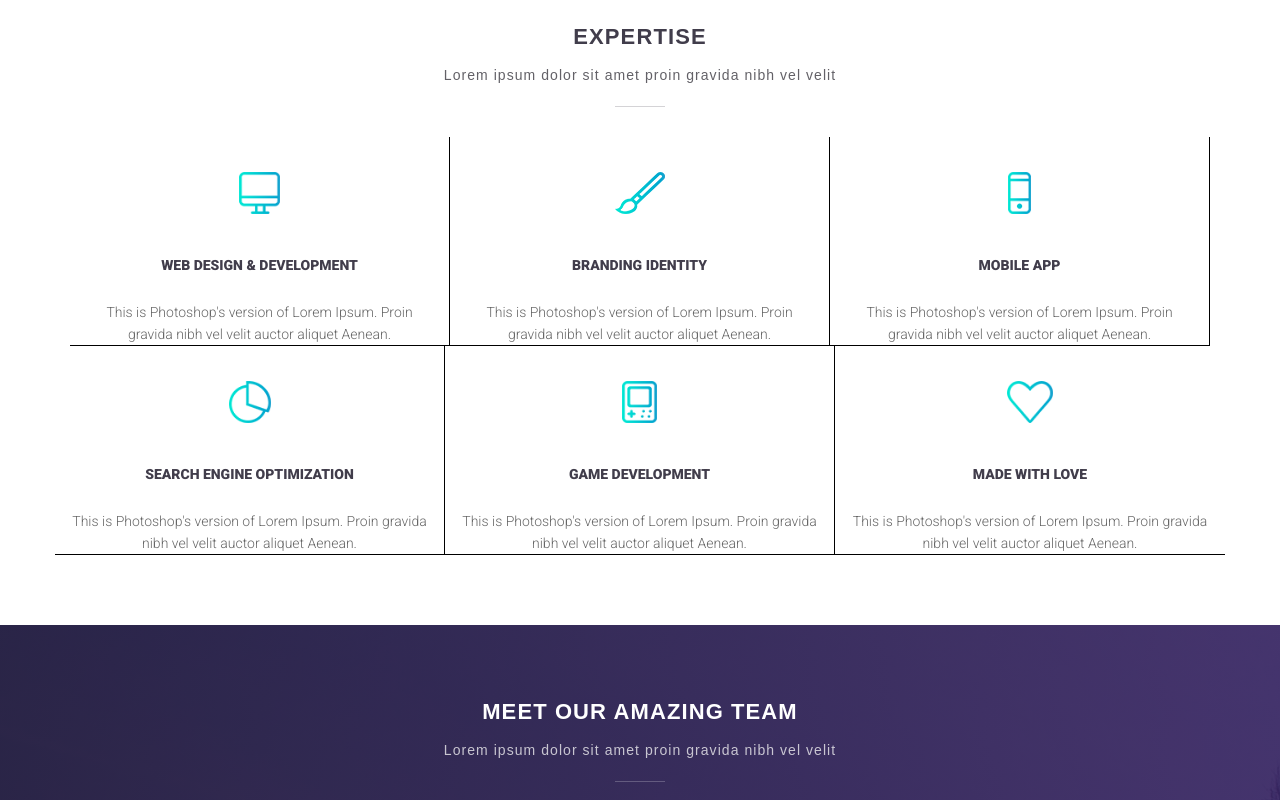
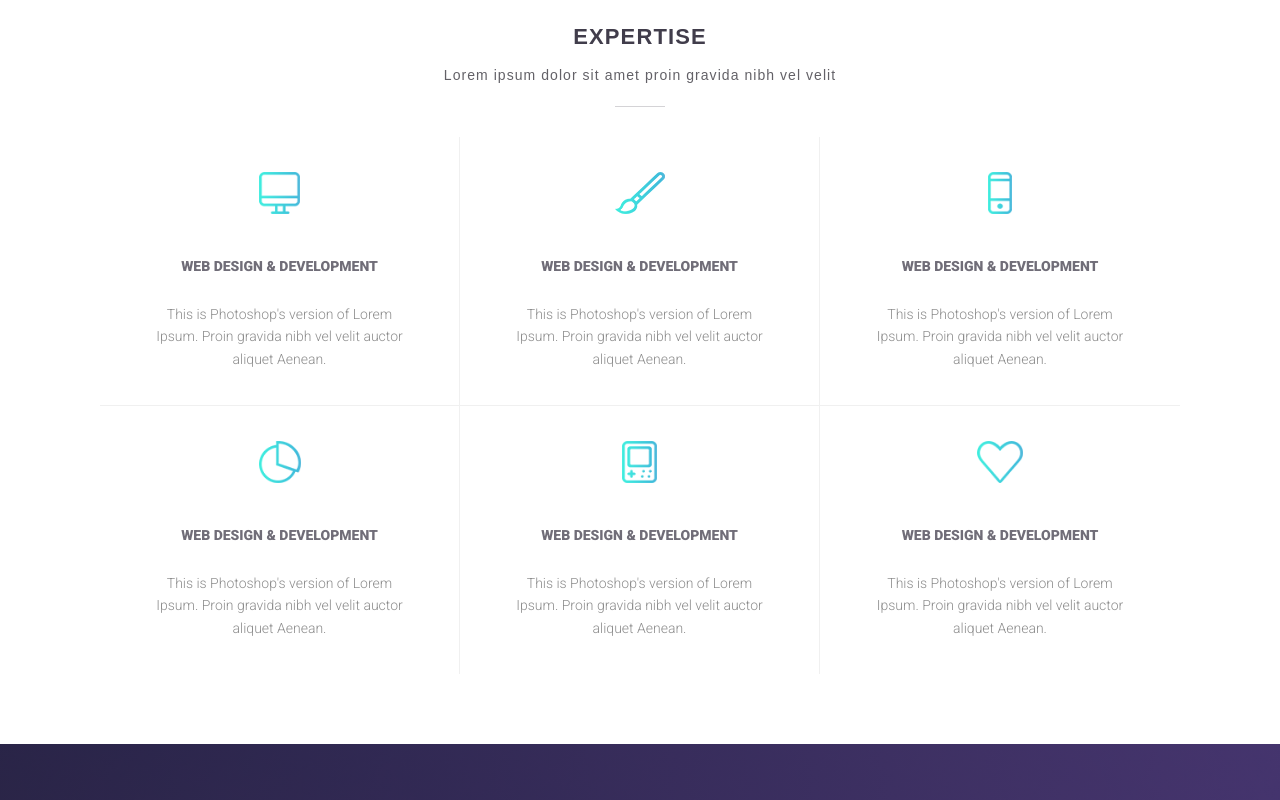
Before and after one commit to AlinaKurochka/Tajem, a website: page app/index.html in a window 1280 px wide. Shown: the part 1720-2520 px from the top of the page. Drawn offline with Linux system fonts and the light colour scheme.

Commit message:
add border for icon block

```diff
--- a/app/index.html
+++ b/app/index.html
@@ -74,39 +74,67 @@
 	</section>
 	<section class="expertise">
 		<div class="container">
+			<div class="title-content">
 				<h2 class="title title-base">EXPERTISE</h2>
 				<p class="text text-base">Lorem ipsum dolor sit amet proin gravida nibh vel velit</p>
-			<div class="row block-icon-row">
-				<div class="block-icon-content block-icon-content-first col-sm-12 col-md-4">
-					<img src="img/icon-1.png" class="block-icon-image">
-					<p class="block-icon-title">WEB DESIGN & DEVELOPMENT</p>
-					<p class="block-icon-text">This is Photoshop's version  of Lorem Ipsum. Proin gravida nibh vel velit auctor aliquet Aenean.</p>
 			</div>
-				<div class="block-icon-content block-icon-content-second col-sm-12 col-md-4">
-					<img src="img/icon-2.png" class="block-icon-image">
-					<p class="block-icon-title">BRANDING IDENTITY</p>
-					<p class="block-icon-text">This is Photoshop's version  of Lorem Ipsum. Proin gravida nibh vel velit auctor aliquet Aenean.</p>
+			<div class="icon-content">
+				<div class="row icon-row">
+					<div class="col-xs-12 col-sm-4 icon-column">
+						<div class="icon-header">
+							<img src="img/icon-1.png" alt="" class="icon-image">
 						</div>
-				<div class="block-icon-content block-icon-content-third col-sm-12 col-md-4">
-					<img src="img/icon-3.png" class="block-icon-image">
-					<p class="block-icon-title">MOBILE APP</p>
-					<p class="block-icon-text">This is Photoshop's version  of Lorem Ipsum. Proin gravida nibh vel velit auctor aliquet Aenean.</p>
+						<p class="icon-title">WEB DESIGN &amp; DEVELOPMENT</p>
+						<div class="icon-content">
+							<p>This is Photoshop's version  of Lorem Ipsum. Proin gravida nibh vel velit auctor aliquet Aenean.</p>
 						</div>
-				<div class="row block-icon-row">
-				<div class="block-icon-content block-icon-content-first col-sm-12 col-md-4">
-					<img src="img/icon-4.png" class="block-icon-image">
-					<p class="block-icon-title">SEARCH ENGINE OPTIMIZATION</p>
-					<p class="block-icon-text">This is Photoshop's version  of Lorem Ipsum. Proin gravida nibh vel velit auctor aliquet Aenean.</p>
 					</div>
-				<div class="block-icon-content block-icon-content-second col-sm-12 col-md-4">
-					<img src="img/icon-5.png" class="block-icon-image">
-					<p class="block-icon-title">GAME DEVELOPMENT</p>
-					<p class="block-icon-text">This is Photoshop's version  of Lorem Ipsum. Proin gravida nibh vel velit auctor aliquet Aenean.</p>
+					<div class="col-xs-12 col-sm-4 icon-column">
+						<div class="icon-header">
+							<img src="img/icon-2.png" alt="" class="icon-image">
 						</div>
-				<div class="block-icon-content block-icon-content-third col-sm-12 col-md-4">
-					<img src="img/icon-6.png" class="block-icon-image">
-					<p class="block-icon-title">MADE WITH LOVE</p>
-					<p class="block-icon-text">This is Photoshop's version  of Lorem Ipsum. Proin gravida nibh vel velit auctor aliquet Aenean.</p>
+						<p class="icon-title">WEB DESIGN &amp; DEVELOPMENT</p>
+						<div class="icon-content">
+							<p>This is Photoshop's version  of Lorem Ipsum. Proin gravida nibh vel velit auctor aliquet Aenean.</p>
+						</div>
+					</div>
+					<div class="col-xs-12 col-sm-4 icon-column">
+						<div class="icon-header">
+							<img src="img/icon-3.png" alt="" class="icon-image">
+						</div>
+						<p class="icon-title">WEB DESIGN &amp; DEVELOPMENT</p>
+						<div class="icon-content">
+							<p>This is Photoshop's version  of Lorem Ipsum. Proin gravida nibh vel velit auctor aliquet Aenean.</p>
+						</div>
+					</div>
+				</div>
+				<div class="row icon-row">
+					<div class="col-xs-12 col-sm-4 icon-column">
+						<div class="icon-header">
+							<img src="img/icon-4.png" alt="" class="icon-image">
+						</div>
+						<p class="icon-title">WEB DESIGN &amp; DEVELOPMENT</p>
+						<div class="icon-content">
+							<p>This is Photoshop's version  of Lorem Ipsum. Proin gravida nibh vel velit auctor aliquet Aenean.</p>
+						</div>
+					</div>
+					<div class="col-xs-12 col-sm-4 icon-column">
+						<div class="icon-header">
+							<img src="img/icon-5.png" alt="" class="icon-image">
+						</div>
+						<p class="icon-title">WEB DESIGN &amp; DEVELOPMENT</p>
+						<div class="icon-content">
+							<p>This is Photoshop's version  of Lorem Ipsum. Proin gravida nibh vel velit auctor aliquet Aenean.</p>
+						</div>
+					</div>
+					<div class="col-xs-12 col-sm-4 icon-column">
+						<div class="icon-header">
+							<img src="img/icon-6.png" alt="" class="icon-image">
+						</div>
+						<p class="icon-title">WEB DESIGN &amp; DEVELOPMENT</p>
+						<div class="icon-content">
+							<p>This is Photoshop's version  of Lorem Ipsum. Proin gravida nibh vel velit auctor aliquet Aenean.</p>
+						</div>
 					</div>
 				</div>
 			</div>
@@ -120,7 +148,7 @@
 			<h2 class="title title-base title-gradient-section">MEET OUR AMAZING TEAM</h2>
 			<p class="text text-base text-gradient-section">Lorem ipsum dolor sit amet proin gravida nibh vel velit</p>
 			<div class="row our-team-content">
-				<div class="col-sm-12 col-md-3">
+				<div class="col-xs-12 col-md-3">
 					<div class="our-team-image">
 						<img src="img/our-team.png">
 					</div>
@@ -129,7 +157,7 @@
 						<p class="text text-our-team">CEO & FOUNDER</p>
 					</div>
 				</div>
-				<div class="col-sm-12 col-md-3">
+				<div class="col-xs-12 col-md-3">
 					<div class="our-team-image">
 						<img src="img/our-team.png">
 					</div>
@@ -138,7 +166,7 @@
 						<p class="text text-our-team">ENGINEERING</p>
 					</div>
 				</div>
-				<div class="col-sm-12 col-md-3">
+				<div class="col-xs-12 col-md-3">
 					<div class="our-team-image">
 						<img src="img/our-team.png">
 					</div>
@@ -147,7 +175,7 @@
 						<p class="text text-our-team">DESIGNER</p>
 					</div>
 				</div>
-				<div class="col-sm-12 col-md-3">
+				<div class="col-xs-12 col-md-3">
 					<div class="our-team-image">
 						<img src="img/our-team.png">
 					</div>
@@ -196,7 +224,7 @@
 				<img src="img/works-5.png">
 			</div>
 			<div class="works-image">
-				<img src="img/works-3.png">
+				<img src="img/works.png">
 			</div>
 			<div class="works-image">
 				<img src="img/works-2.png">
@@ -205,7 +233,7 @@
 				<img src="img/works-1.png">
 			</div>
 			<div class="works-image">
-				<img src="img/works.png">
+				<img src="img/works-2.png">
 			</div>
 		</div>
 		<div class="button-center">
--- a/app/sass/components/_block-icon.scss
+++ b/app/sass/components/_block-icon.scss
@@ -1,8 +1,22 @@
-.block-icon{
+.icon{
 	padding-top: 50px;
 	letter-spacing: 0.7px;
-	&-content{
-		text-align: center;
+	&-column{
+		padding-top: 35px;
+		padding-bottom: 35px;
+		border-bottom: 1px solid #ebebeb;
+		&:not(:last-child){
+			border-right: 1px solid #ebebeb;
+		}
+	}
+	&-row:last-child &-column{
+		border-bottom: none;
+	}
+	&-header{
+		margin-bottom: 35px;
+	}
+	&-image{
+		height: 42px;
 	}
 	&-title{
 		color: $color-gray;
@@ -10,16 +24,15 @@
 		font-weight: 700;
 		text-transform: uppercase;
 	}
-	&-text{
+	&-content{
+		text-align: center;
 		opacity: 0.75;
 		color: #333;
 		font-size: 14px;
 		font-weight: 300;
-		line-height: 22px;
+		line-height: 1.6;
 		margin-top: 25px;
-	}
-	&-image{
-		height: 42px;
-		margin: 35px;
+		padding-left: 30px;
+		padding-right: 30px;
 	}
 }
--- a/app/sass/sections/_review.scss
+++ b/app/sass/sections/_review.scss
@@ -25,6 +25,10 @@
 		a:hover{
 			 color: #666;
 		}
+		&-body{
+			text-align: center;
+			color: $color-white;
+		}
 	}
 
 }
```
Also changed, not shown: app/css/style.css. Lines whose indentation alone changed are shown as unchanged.
